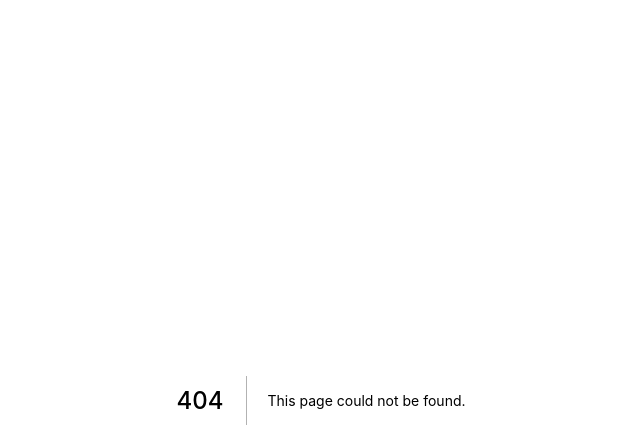
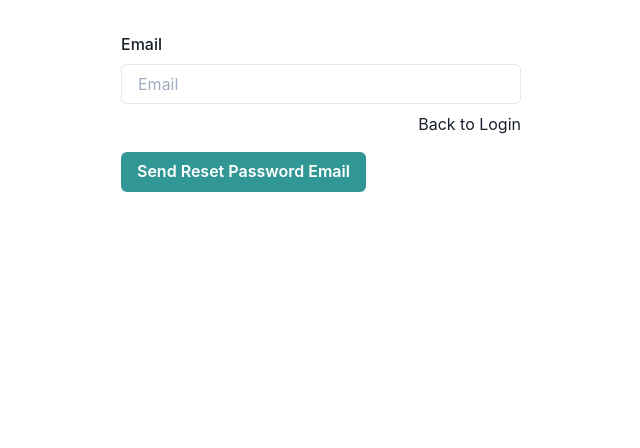
Before and after one commit to anhtudo97/reddit, a Next.js app in the folder client/: page /forgot-password in a window 1280 px wide. Before the commit this address had no page. Shown: the top 448 px of the page, without its empty margins (319-959 px from the left). Built offline with nearby package versions, Linux system fonts and the light colour scheme; no server answers.

Commit message:
feat: change password

```diff
--- a/client/src/generated/graphql.tsx
+++ b/client/src/generated/graphql.tsx
@@ -16,6 +16,10 @@ export type Scalars = {
   DateTime: any;
 };
 
+export type ChangePasswordInput = {
+  newPassword: Scalars['String'];
+};
+
 export type CreatePostInput = {
   title: Scalars['String'];
   text: Scalars['String'];
@@ -25,6 +29,10 @@ export type FieldError = {
   __typename?: 'FieldError';
   field: Scalars['String'];
   message: Scalars['String'];
+};
+
+export type ForgotPasswordInput = {
+  email: Scalars['String'];
 };
 
 export type IMutationResponse = {
@@ -43,6 +51,8 @@ export type Mutation = {
   register?: Maybe<UserMutationResponse>;
   login: UserMutationResponse;
   logout: Scalars['Boolean'];
+  forgotPassword: Scalars['Boolean'];
+  changePassword: UserMutationResponse;
   createPost: PostMutationResponse;
   updatePost: PostMutationResponse;
   deletePost: PostMutationResponse;
@@ -56,6 +66,18 @@ export type MutationRegisterArgs = {
 
 export type MutationLoginArgs = {
   loginInput: LoginInput;
+};
+
+
+export type MutationForgotPasswordArgs = {
+  forgotPasswordInput: ForgotPasswordInput;
+};
+
+
+export type MutationChangePasswordArgs = {
+  changePasswordInput: ChangePasswordInput;
+  userId: Scalars['String'];
+  token: Scalars['String'];
 };
 
 
@@ -142,6 +164,13 @@ export type UserInfoFragment = { __typename?: 'User', id: string, username: stri
 
 export type UserMutationResponseFragment = { __typename?: 'UserMutationResponse', code: number, success: boolean, message?: Maybe<string>, user?: Maybe<{ __typename?: 'User', id: string, username: string, email: string }>, errors?: Maybe<Array<{ __typename?: 'FieldError', field: string, message: string }>> };
 
+export type ForgotPasswordMutationVariables = Exact<{
+  forgotPasswordInput: ForgotPasswordInput;
+}>;
+
+
+export type ForgotPasswordMutation = { __typename?: 'Mutation', forgotPassword: boolean };
+
 export type LoginMutationVariables = Exact<{
   loginInput: LoginInput;
 }>;
@@ -204,6 +233,37 @@ export const UserMutationResponseFragmentDoc = gql`
     ${UserMutationStatusesFragmentDoc}
 ${UserInfoFragmentDoc}
 ${FieldErrorFragmentDoc}`;
+export const ForgotPasswordDocument = gql`
+    mutation ForgotPassword($forgotPasswordInput: ForgotPasswordInput!) {
+  forgotPassword(forgotPasswordInput: $forgotPasswordInput)
+}
+    `;
+export type ForgotPasswordMutationFn = Apollo.MutationFunction<ForgotPasswordMutation, ForgotPasswordMutationVariables>;
+
+/**
+ * __useForgotPasswordMutation__
+ *
+ * To run a mutation, you first call `useForgotPasswordMutation` within a React component and pass it any options that fit your needs.
+ * When your component renders, `useForgotPasswordMutation` returns a tuple that includes:
+ * - A mutate function that you can call at any time to execute the mutation
+ * - An object with fields that represent the current status of the mutation's execution
+ *
+ * @param baseOptions options that will be passed into the mutation, supported options are listed on: https://www.apollographql.com/docs/react/api/react-hooks/#options-2;
+ *
+ * @example
+ * const [forgotPasswordMutation, { data, loading, error }] = useForgotPasswordMutation({
+ *   variables: {
+ *      forgotPasswordInput: // value for 'forgotPasswordInput'
+ *   },
+ * });
+ */
+export function useForgotPasswordMutation(baseOptions?: Apollo.MutationHookOptions<ForgotPasswordMutation, ForgotPasswordMutationVariables>) {
+        const options = {...defaultOptions, ...baseOptions}
+        return Apollo.useMutation<ForgotPasswordMutation, ForgotPasswordMutationVariables>(ForgotPasswordDocument, options);
+      }
+export type ForgotPasswordMutationHookResult = ReturnType<typeof useForgotPasswordMutation>;
+export type ForgotPasswordMutationResult = Apollo.MutationResult<ForgotPasswordMutation>;
+export type ForgotPasswordMutationOptions = Apollo.BaseMutationOptions<ForgotPasswordMutation, ForgotPasswordMutationVariables>;
 export const LoginDocument = gql`
     mutation Login($loginInput: LoginInput!) {
   login(loginInput: $loginInput) {
--- /dev/null
+++ b/client/src/graphql/mutations/forgotPassword.graphql
@@ -0,0 +1,3 @@
+mutation ForgotPassword($forgotPasswordInput: ForgotPasswordInput!) {
+  forgotPassword(forgotPasswordInput: $forgotPasswordInput)
+}
--- /dev/null
+++ b/client/src/pages/forgot-password.tsx
@@ -0,0 +1,68 @@
+import { Box, Button, Flex, Spinner, Link } from "@chakra-ui/react";
+import { Formik, Form } from "formik";
+import NextLink from "next/link";
+import { InputField } from "../components/InputField";
+import { Wrapper } from "../components/Wrapper";
+import {
+  ForgotPasswordInput,
+  useForgotPasswordMutation,
+} from "../generated/graphql";
+import { useCheckAuth } from "../utils/useCheckAuth";
+
+const ForgotPassword = () => {
+  const { data: authData, loading: authLoading } = useCheckAuth();
+
+  const initialValues = { email: "" };
+
+  const [forgotPassword, { loading, data }] = useForgotPasswordMutation();
+
+  const onForgotPasswordSubmit = async (values: ForgotPasswordInput) => {
+    await forgotPassword({ variables: { forgotPasswordInput: values } });
+  };
+
+  if (authLoading || (!authLoading && authData?.me)) {
+    return (
+      <Flex justifyContent="center" alignItems="center" minH="100vh">
+        <Spinner />
+      </Flex>
+    );
+  } else {
+    return (
+      <Wrapper size="small">
+        <Formik initialValues={initialValues} onSubmit={onForgotPasswordSubmit}>
+          {({ isSubmitting }) =>
+            !loading && data ? (
+              <Box>Please check your inbox</Box>
+            ) : (
+              <Form>
+                <InputField
+                  name="email"
+                  placeholder="Email"
+                  label="Email"
+                  type="email"
+                />
+
+                <Flex mt={2}>
+                  <NextLink href="/login">
+                    <Link ml="auto">Back to Login</Link>
+                  </NextLink>
+                </Flex>
+
+                <Button
+                  type="submit"
+                  colorScheme="teal"
+                  mt={4}
+                  isLoading={isSubmitting}
+                >
+                  Send Reset Password Email
+                </Button>
+              </Form>
+            )
+          }
+        </Formik>
+      </Wrapper>
+    );
+  }
+};
+
+export default ForgotPassword;
--- a/client/src/utils/useCheckAuth.ts
+++ b/client/src/utils/useCheckAuth.ts
@@ -20,7 +20,9 @@ export const useCheckAuth = () => {
       } else if (
         !data?.me &&
         router.route !== "/login" &&
-        router.route !== "/register"
+        router.route !== "/register" &&
+        router.route !== "/forgot-password" &&
+        router.route !== "/change-password"
       ) {
         router.replace("/login");
       }
```
Also changed, not shown: 2 other files (tests, documents, lock files or other folders).
